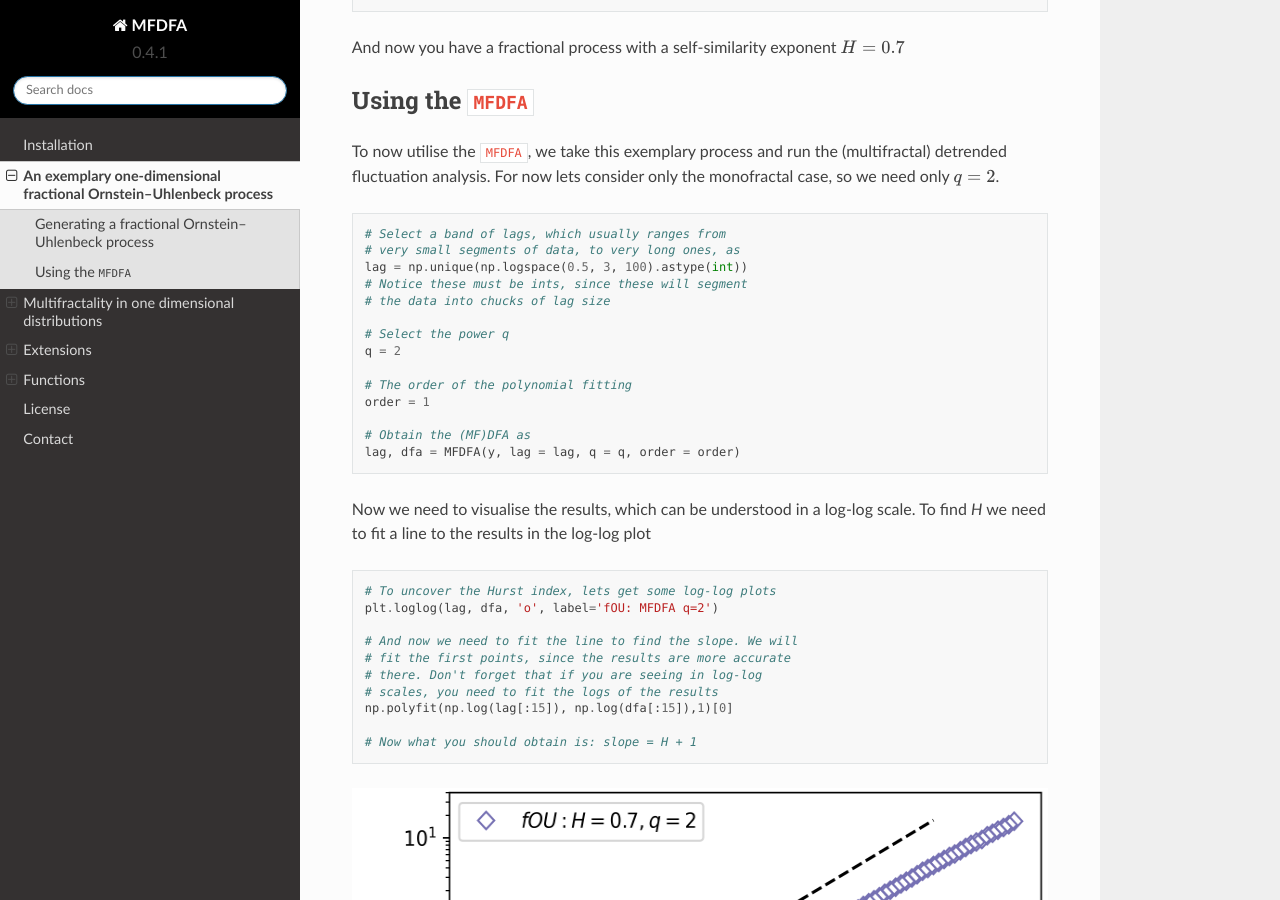
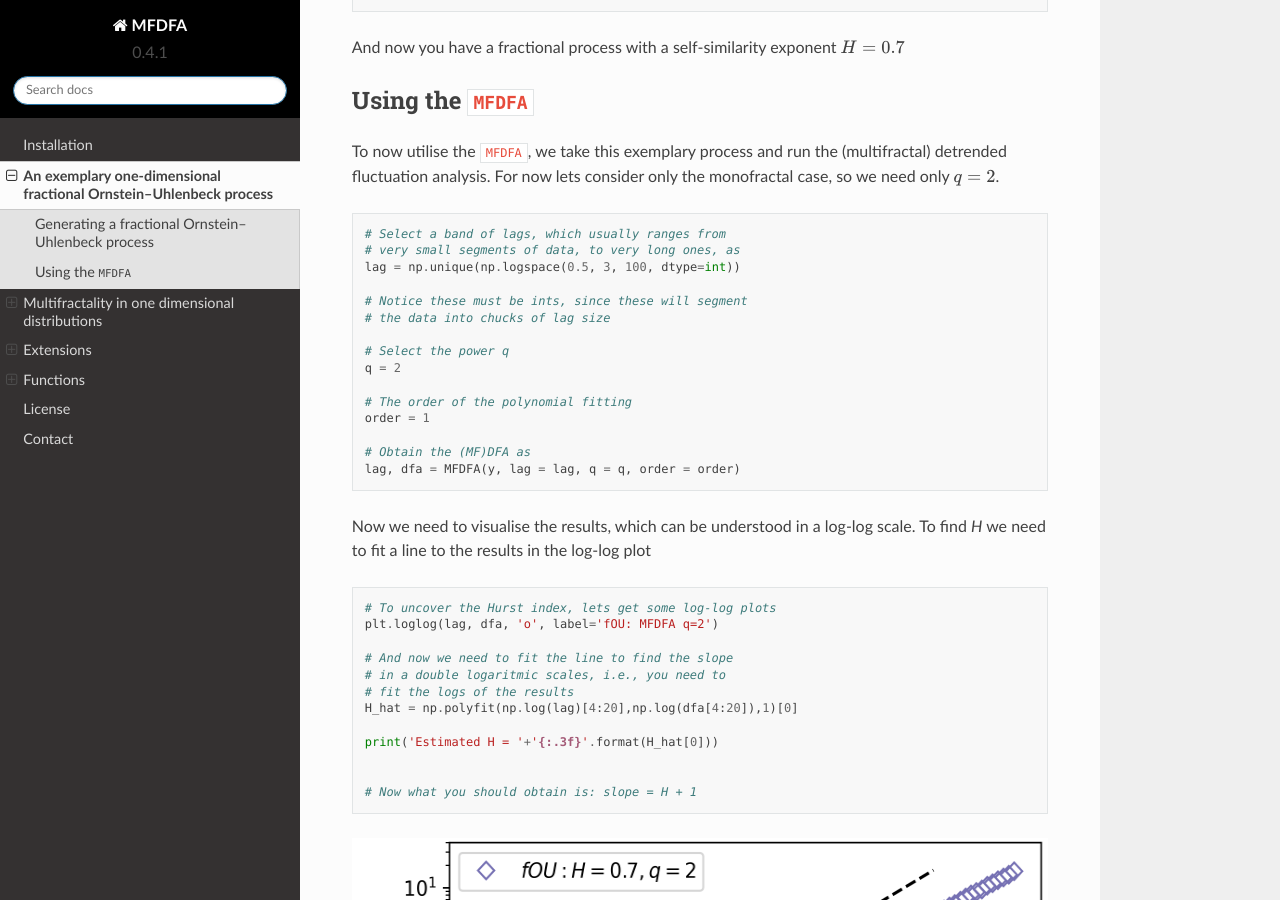
Before and after one commit to LRydin/MFDFA, a Sphinx documentation site: the page built from docs/1dprocess.rst, in a window 1280 px wide and 900 px high, scrolled down 848 px. Built offline with Sphinx 7.4.7 and the Read the Docs theme 2.0.0, drawn with Linux system fonts in a browser that asks for light colours.

Commit message:
Correcting the documentation on which parameter region to fit.

```diff
--- a/docs/1dprocess.rst
+++ b/docs/1dprocess.rst
@@ -49,7 +49,8 @@
 
    # Select a band of lags, which usually ranges from
    # very small segments of data, to very long ones, as
-   lag = np.unique(np.logspace(0.5, 3, 100).astype(int))
+   lag = np.unique(np.logspace(0.5, 3, 100, dtype=int))
+
    # Notice these must be ints, since these will segment
    # the data into chucks of lag size
 
@@ -70,11 +71,13 @@
    # To uncover the Hurst index, lets get some log-log plots
    plt.loglog(lag, dfa, 'o', label='fOU: MFDFA q=2')
 
-   # And now we need to fit the line to find the slope. We will
-   # fit the first points, since the results are more accurate
-   # there. Don't forget that if you are seeing in log-log
-   # scales, you need to fit the logs of the results
-   np.polyfit(np.log(lag[:15]), np.log(dfa[:15]),1)[0]
+   # And now we need to fit the line to find the slope
+   # in a double logaritmic scales, i.e., you need to
+   # fit the logs of the results
+   H_hat = np.polyfit(np.log(lag)[4:20],np.log(dfa[4:20]),1)[0]
+
+   print('Estimated H = '+'{:.3f}'.format(H_hat[0]))
+
 
    # Now what you should obtain is: slope = H + 1
 
```
Also changed, not shown: README.md (+4 -5 lines), tester.py (+14 -13 lines).
